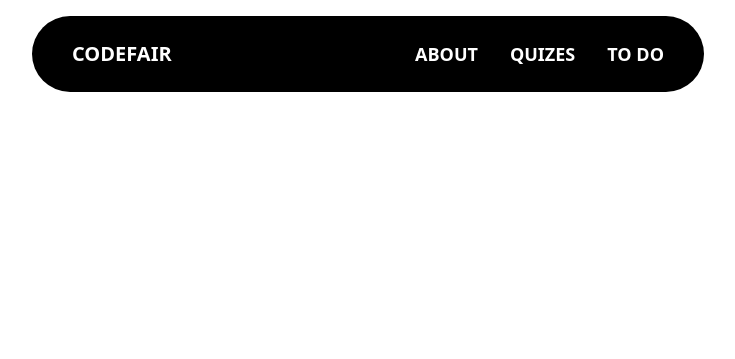
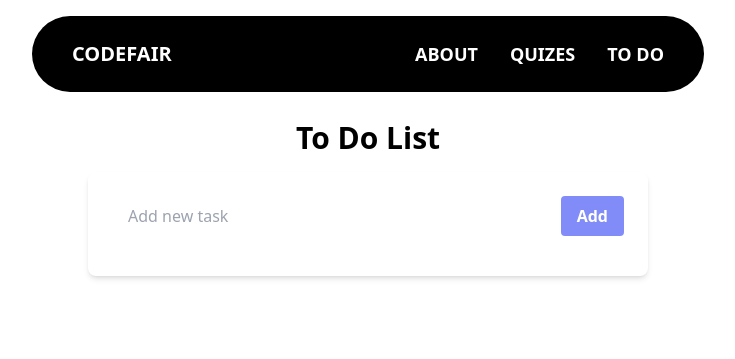
Before and after one commit to Skumm00/EZspanish, a website: page pages/todo.html in a window 1280 px wide. Shown: the whole page, without its empty margins (272-1007 px from the left). Drawn offline with nearby package versions, Linux system fonts and the light colour scheme; files that its build step writes are made by us from their sources.

Commit message:
Finished index.html completley and started working on the todo -list. I got the actual UI made, and currently sort of halfway through the js

```diff
--- a/pages/todo.html
+++ b/pages/todo.html
@@ -25,4 +25,37 @@
           </nav>
       </div>
   </div>
+  <div class="container mx-auto my-10 p-20">
+      <h1 class="text-center text-3xl font-bold mb-4">
+            To Do List
+        </h1>
+      <div class="md:w-1/2 mx-auto">
+          <div class="bg-white shadow-md rounded-lg p-6">
+              <form id="todo-form">
+                  <div class="flex mb-4">
+                      <input type="text"
+                             class="w-full px-4 py-2 mr-2 rounded-lg
+                           border-gray-300 focus:outline-none
+                            focus:border-indigo-400" id="todo-input"
+                             placeholder="Add new task" required>
+                      <button class="bg-indigo-400 hover:bg-indigo-600
+                          text-white font-bold py-2 px-4 rounded">
+                            Add
+                        </button>
+                  </div>
+              </form>
+              <ul id="todo-list">
+
+              </ul>
+          </div>
+      </div>
+  </div>
+<script>
+  function AddTask(task){
+    const todoList = document.getElementById('todo-list');
+    const list = document.CreateElement('list')
+    list.ClassName = "border-b border-gray-200 flex-items-center justify-between py-4";
+    list.innerHTML = '<label class = "flex-items-center"><input type = "checkbox" class = "mr-2"><span>${task}</span></label> <div><button class = "text-red-400 hover:text-red-700 mr-2 delete-btn">Delete</button> <button class = "text-indigo-400 hover:text-indigo-700 mr-2 edit-btn">Edit</button> </div>';
+  }
+</script>
 </body>
```
Also changed, not shown: public/out.css.
